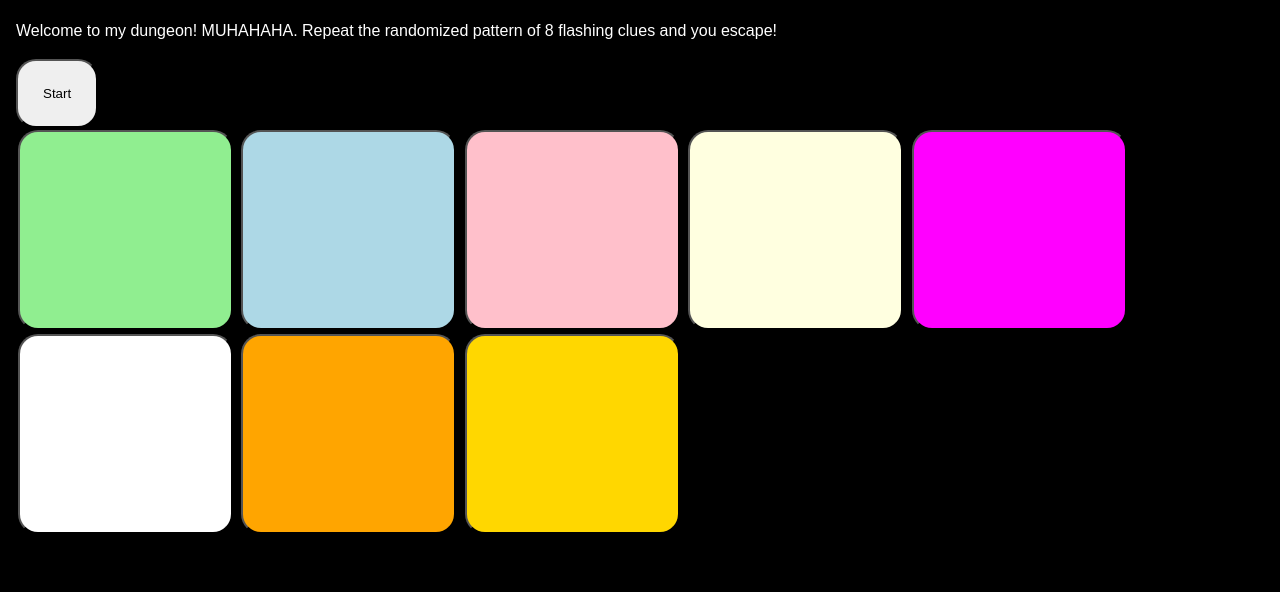
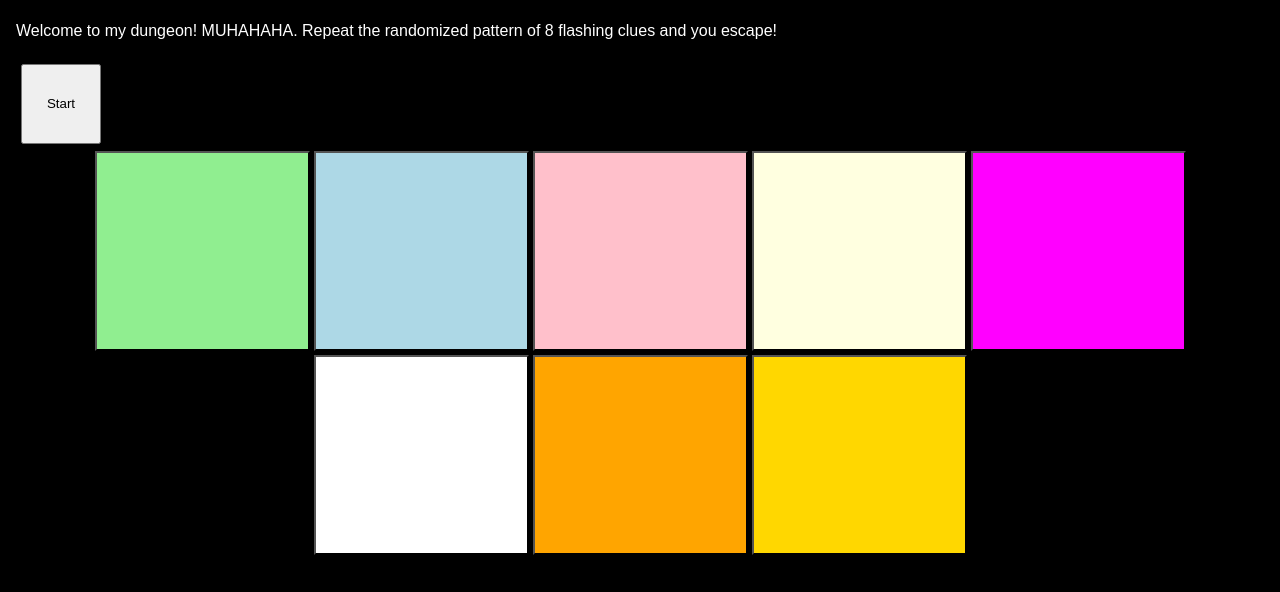
Before and after one commit to dannyothello/Simon-Says-Color-Pattern-Game, a plain HTML site: page app/index.html in a window 1280 px wide. Shown: the part 72-664 px from the top of the page. Drawn offline with Linux system fonts and the light colour scheme.

Commit message:
see if this fixes flex

```diff
--- a/app/style.css
+++ b/app/style.css
@@ -25,8 +25,9 @@ h1 {
 }
 
 button {
-  padding: 25px;
-  border-radius: 20px;
+  width: 80px;
+  height: 80px;
+  margin: 5px;
 }
 
 #gameButtonArea > button {
@@ -109,3 +110,23 @@ video {
   height: auto;
   max-width: 100%;
 }
+
+#gameButtonArea {
+  display: flex;
+  flex-wrap: wrap;
+  justify-content: center;
+}
+
+#button1,
+#button2,
+#button3,
+#button4 {
+  order: 1;
+}
+
+#button5,
+#button6,
+#button7,
+#button8 {
+  order: 2;
+}
```
